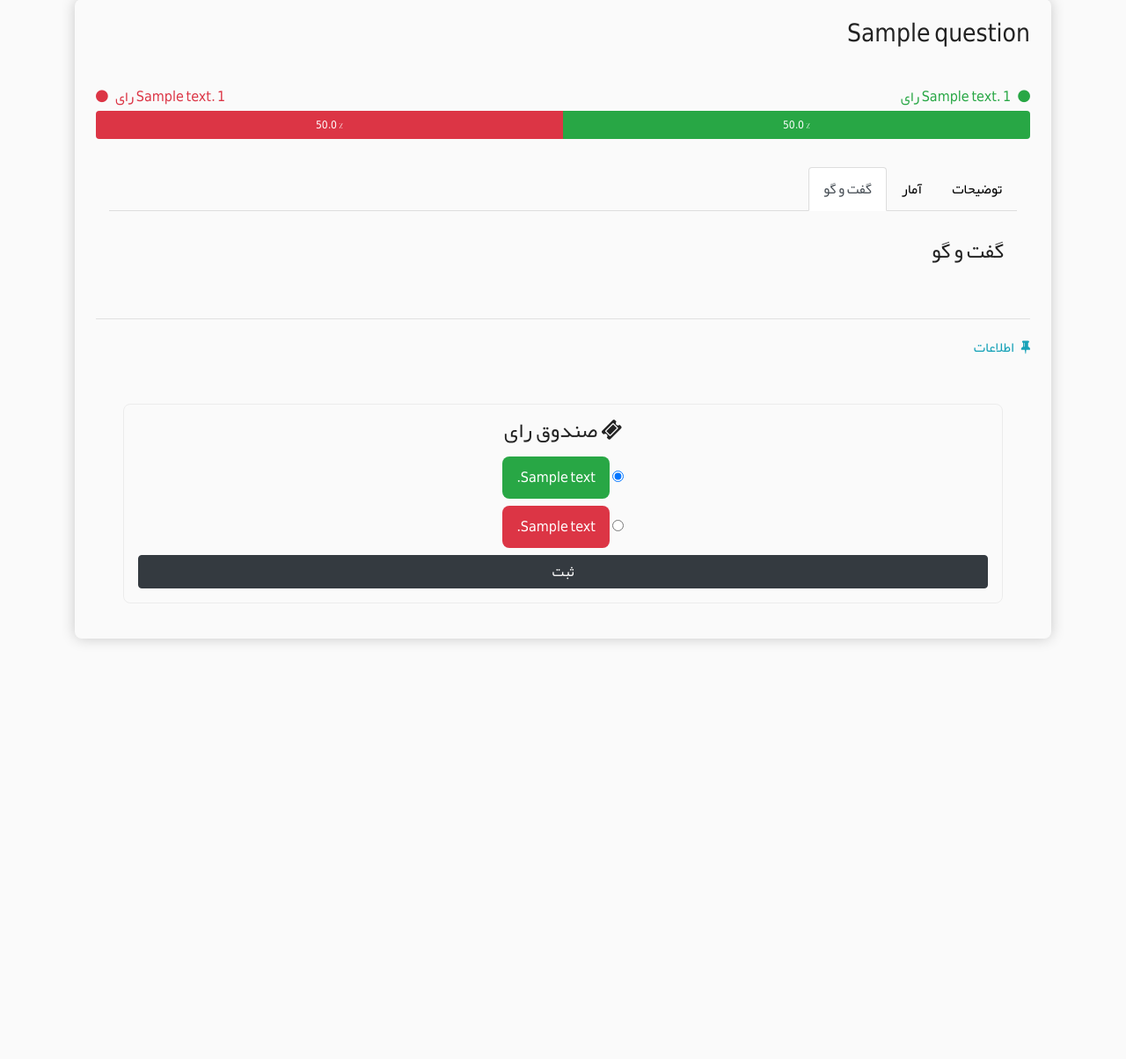
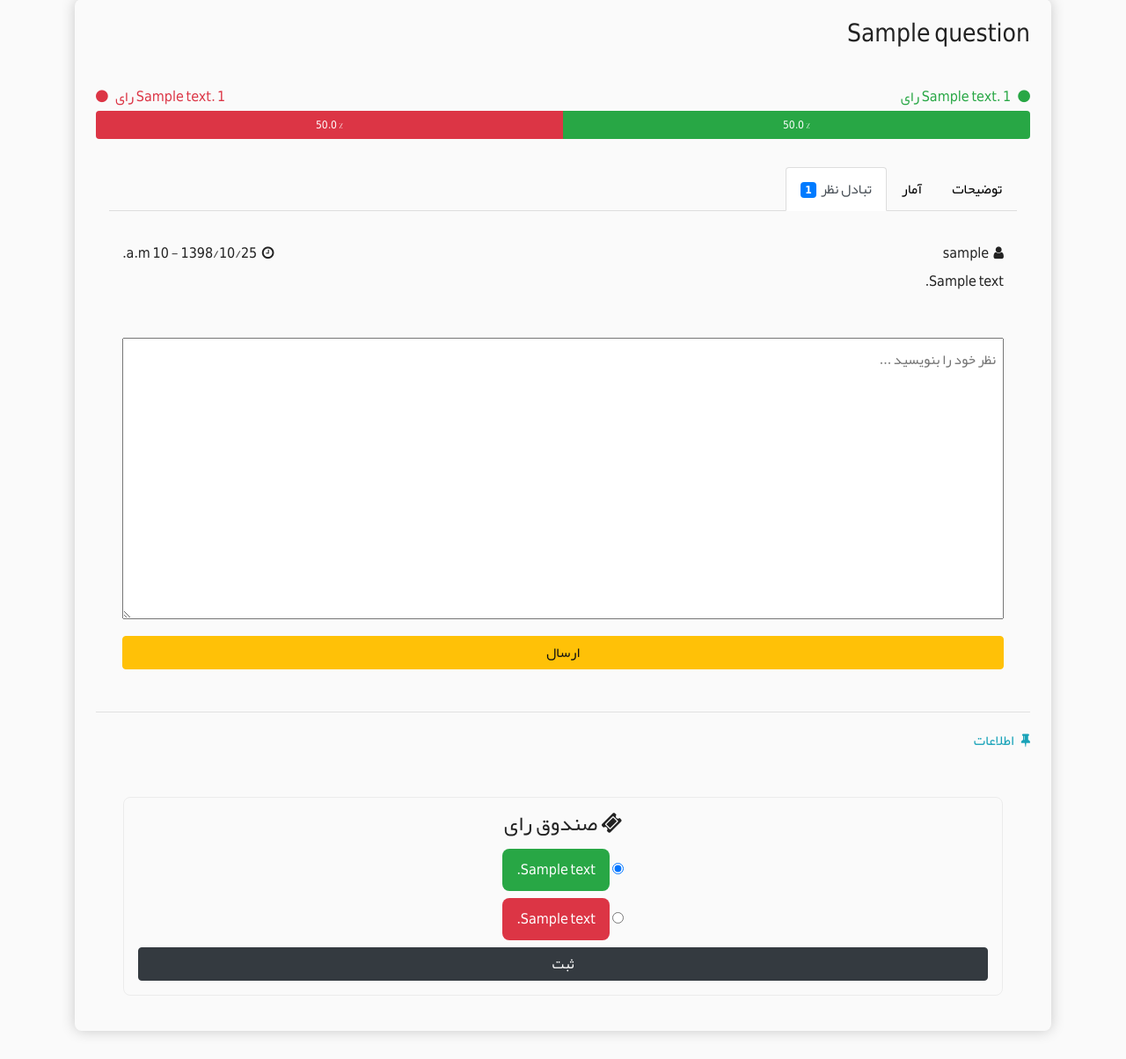
Before and after one commit to iamrf/doyouthinklikeme, a Django app: a page that uses polls/templates/polls/nav.html in a window 1280 px wide, after a click that opens the changed part. Shown: the part 70-1274 px from the top of the page at 88% size. Before the commit the page ends 801 px from the top, so only its background shows below. Run offline with Django 3.2, Linux system fonts and the light colour scheme; a user stored in the database is signed in; tables that the repository leaves empty hold one stand-in row (values such as "Sample post"); some libraries are stand-ins or nearby versions.

Commit message:
comment was added

```diff
--- a/core/settings.py
+++ b/core/settings.py
@@ -123,4 +123,4 @@ STATIC_URL = '/static/'
 
 
 
-LOGIN_URL = 'polls:index'
+LOGIN_URL = 'polls:user-signing'
--- a/polls/admin.py
+++ b/polls/admin.py
@@ -5,4 +5,4 @@ from . import models
 
 admin.site.register(models.Question)
 admin.site.register(models.Choice)
-admin.site.register(models.Comment)
+admin.site.register(models.Comments)
--- a/polls/models.py
+++ b/polls/models.py
@@ -2,6 +2,7 @@ from django.db import models
 from django.utils import timezone
 import datetime
 from .jalali_date_conv import shamsiDate
+from django.contrib.auth.models import User
 
 # Create your models here.
 
@@ -25,12 +26,21 @@ class Question(models.Model):
         return shamsiDate(gdate.year, gdate.month, gdate.day)
 
 
-class Comment(models.Model):
-    text = models.TextField()
+class Comments(models.Model):
+    question = models.ForeignKey(Question, on_delete=models.CASCADE)
+    user = models.ForeignKey(User, on_delete=models.SET_NULL, null=True)
+    text = models.TextField(blank=False, null=False)
     date = models.DateTimeField(auto_now_add=timezone.now())
 
-    def __st__(self):
+    class Meta:
+        ordering = ['-date']
+
+    def __str__(self):
         return self.text
+
+    def jalali_date(self):
+        gdate = self.date
+        return shamsiDate(gdate.year, gdate.month, gdate.day)
 
 
 class Choice(models.Model):
@@ -40,7 +50,6 @@ class Choice(models.Model):
     p_votes = models.IntegerField(default=0, verbose_name='Positive choice votes', blank=True, null=True)
     n_text = models.CharField(max_length=200, default='مخالفم', verbose_name='Negative choice text', blank=True, null=True)
     n_votes = models.IntegerField(default=0, verbose_name='Negative choice votes', blank=True, null=True)
-    comment = models.ManyToManyField(Comment, blank=True)
     date_limit = models.BooleanField(default=False)
     start_date = models.DateTimeField(blank=True, null=True)
     end_date = models.DateTimeField(blank=True, null=True)
--- a/polls/static/polls/css/style.css
+++ b/polls/static/polls/css/style.css
@@ -261,3 +261,10 @@ section:after {
 .top-margin-5{
     margin-top: .5rem;
 }
+
+#comment-inp{
+    padding: .5rem;
+    margin-bottom: .5rem;
+    width: 100%;
+    height: 40vh;
+}
--- /dev/null
+++ b/polls/templates/polls/comments.html
@@ -0,0 +1,32 @@
+{% for cmnt in question.comments_set.all %}
+    <span class="float-left">
+        <i class="fa fa-clock-o"></i>&nbsp;
+        {{ cmnt.jalali_date.full }} - {{ cmnt.date.time }}
+    </span>
+    <span class="float-right">
+        <i class="fa fa-user"></i>&nbsp;
+        {{ cmnt.user }}
+    </span><br>
+    <p>
+        {{ cmnt.text }}
+    </p>
+{% empty %}
+    هیچ نظری یافت نشد.<br>
+{% endfor %}
+
+<br>
+
+{% if request.user.is_authenticated %}
+    <form action="{% url 'polls:comment' question.id%}" method="POST">
+    {% csrf_token %}
+        <textarea id="comment-inp" name="comment-inp" placeholder="نظر خود را بنویسید ..." required></textarea>
+        <button type="submit" class="btn btn-warning btn-block hand">ارسال</button>
+    </form>
+    {% else %}
+    <div class="alert alert-dark alert-dismissible text-center">
+        برای نظر دادن باید وارد حساب کاربری شوید <br>
+        <button type="button" class="btn btn-light hand" data-toggle="modal" data-target="#myModal">
+            <i class="fa fa-user"></i>&nbsp; ورود / ثبت نام
+        </button>
+    </div>
+{% endif %}
--- a/polls/templates/polls/nav.html
+++ b/polls/templates/polls/nav.html
@@ -18,7 +18,7 @@
         <button type="button" class="btn btn-dark hand btn-sm" data-toggle="modal" data-target="#myModal">
             <i class="fa fa-user"></i>
         </button>
-        {% include 'polls/signup.html' %}
+        {% include 'polls/user-signing-modal.html' %}
 
     {% endif %}
 </div>
--- a/polls/templates/polls/tab-pane.html
+++ b/polls/templates/polls/tab-pane.html
@@ -13,7 +13,7 @@
         </li>
         <li class="nav-item">
         <a class="nav-link" data-toggle="tab" href="#tab-page-3">
-            گفت و گو
+            تبادل نظر   &nbsp;<span class="badge badge-primary">{{ question.comments_set.count }}</span>
         </a>
         </li>
     </ul>
@@ -46,12 +46,7 @@
 
 
         <div id="tab-page-3" class="container tab-pane fade"><br>
-            <h4>
-                گفت و گو
-            </h4>
-            <p>
-
-            </p>
+            {% include 'polls/comments.html' %}
         </div>
 
 
--- a/polls/templates/polls/vote_box.html
+++ b/polls/templates/polls/vote_box.html
@@ -20,10 +20,10 @@
                     </form>
                 {% else %}
                     <div class="alert alert-info alert-dismissible">
-                        برای رای دادن باید وارد حساب کاربری شوید. <br>
-                        <a href="#user-sign">وارد شوید</a>
-                        یا
-                        <a href="#">حساب کاربری بسازید</a>
+                        برای رای دادن باید وارد حساب کاربری شوید <br>
+                        <button type="button" class="btn btn-warning hand" data-toggle="modal" data-target="#myModal">
+                            <i class="fa fa-user"></i>&nbsp; ورود / ثبت نام
+                        </button>
                     </div>
                 {% endif %}
             </div>
--- a/polls/urls.py
+++ b/polls/urls.py
@@ -4,11 +4,13 @@ from . import views
 app_name = 'polls'
 
 urlpatterns = [
+    path('comment-<int:id>/', views.comment, name='comment'),
     path('profile/', views.profile, name='profile'),
     path('change-password/', views.change_pass, name='change_pass'),
     path('signup/', views.signup, name='signup'),
     path('logout/', views.signout, name='logout'),
     path('login/', views.signin, name='login'),
+    path('user-signing/', views.user_signing, name="user-signing"),
     path('vote/<int:id>/', views.vote, name='vote'),
     path('q-<int:id>/', views.q_page, name='q_page'),
     path('', views.index, name='index'),
--- a/polls/views.py
+++ b/polls/views.py
@@ -19,7 +19,9 @@ def index(request):
 def q_page(request, id):
     question = get_object_or_404(Question, pk=id)
     if question.publish:
-        return render(request, 'polls/q_page.html', {'question': question})
+        return render(request, 'polls/q_page.html', {
+            'question': question,
+            })
     else:
         return render(request, 'polls/404.html')
 
@@ -85,7 +87,7 @@ def signin(request):
 
 def signout(request):
     logout(request)
-    return HttpResponseRedirect(reverse('polls:index'))
+    return HttpResponseRedirect(request.META.get('HTTP_REFERER', '/'))
 
 
 @login_required
@@ -141,3 +143,22 @@ def change_pass(request):
 
     else:
         return HttpResponseRedirect(request.META.get('HTTP_REFERER', '/'))
+
+
+def user_signing(request):
+    if not request.user.is_authenticated:
+        return render(request, 'polls/user-signing.html')
+    else:
+        return HttpResponseRedirect(reverse('polls:profile'))
+
+
+def comment(request, id):
+    cmnt = Comments()
+    try:
+        cmnt.user = request.user
+        cmnt.text = request.POST['comment-inp']
+        cmnt.question = get_object_or_404(Question, pk=id)
+        cmnt.save()
+    except:
+        return HttpResponseRedirect(request.META.get('HTTP_REFERER', '/'))
+    return HttpResponseRedirect(request.META.get('HTTP_REFERER', '/'))
```
Also changed, not shown: polls/templates/polls/user-signing.html (added, +31 -0 lines), polls/migrations/0005_comments.py, polls/migrations/0006_comments_user.py (added), polls/migrations/0007_auto_20190824_1808.py (added), polls/templates/polls/user-signing-modal.html (renamed from polls/templates/polls/signup.html).
